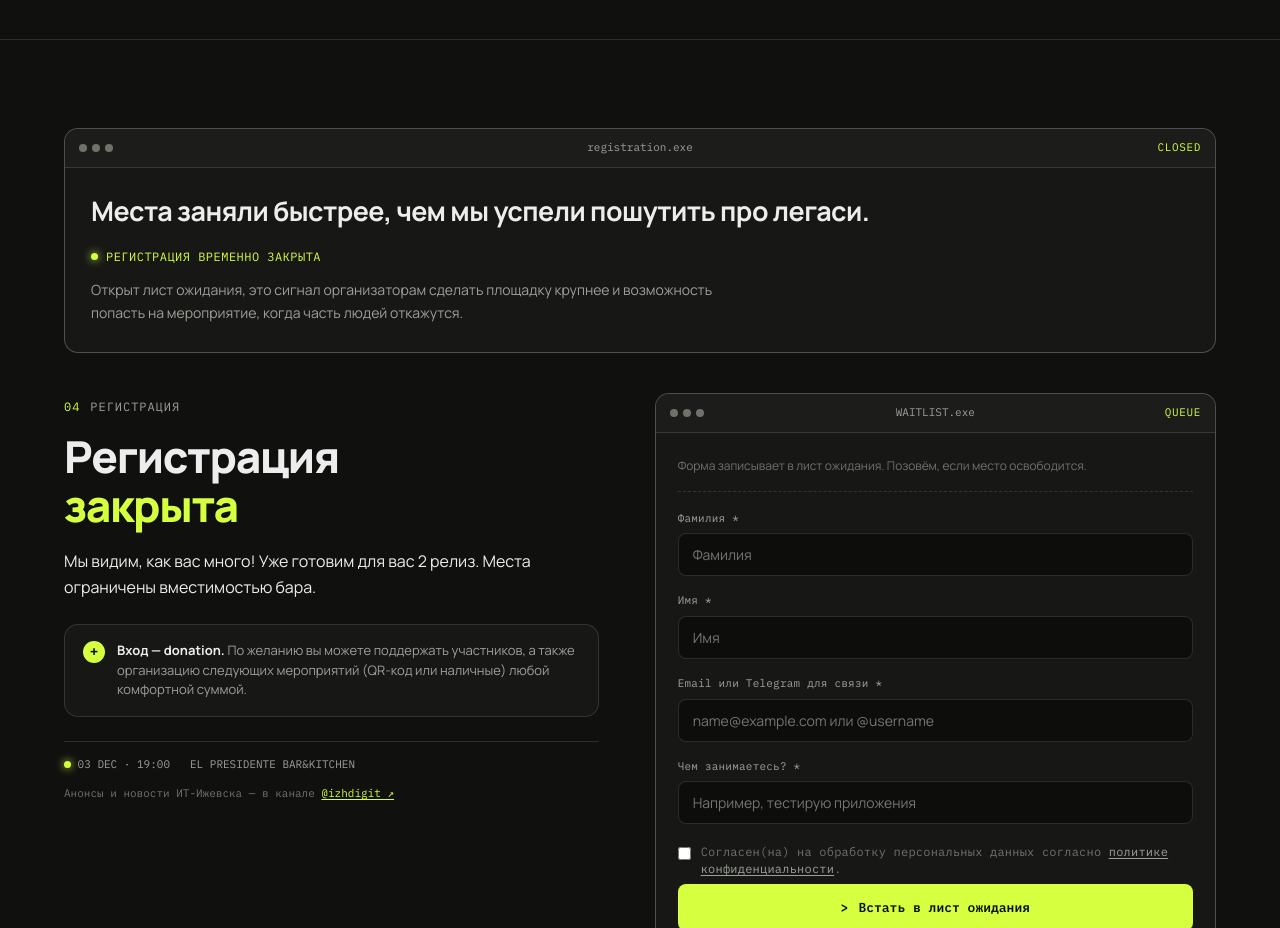
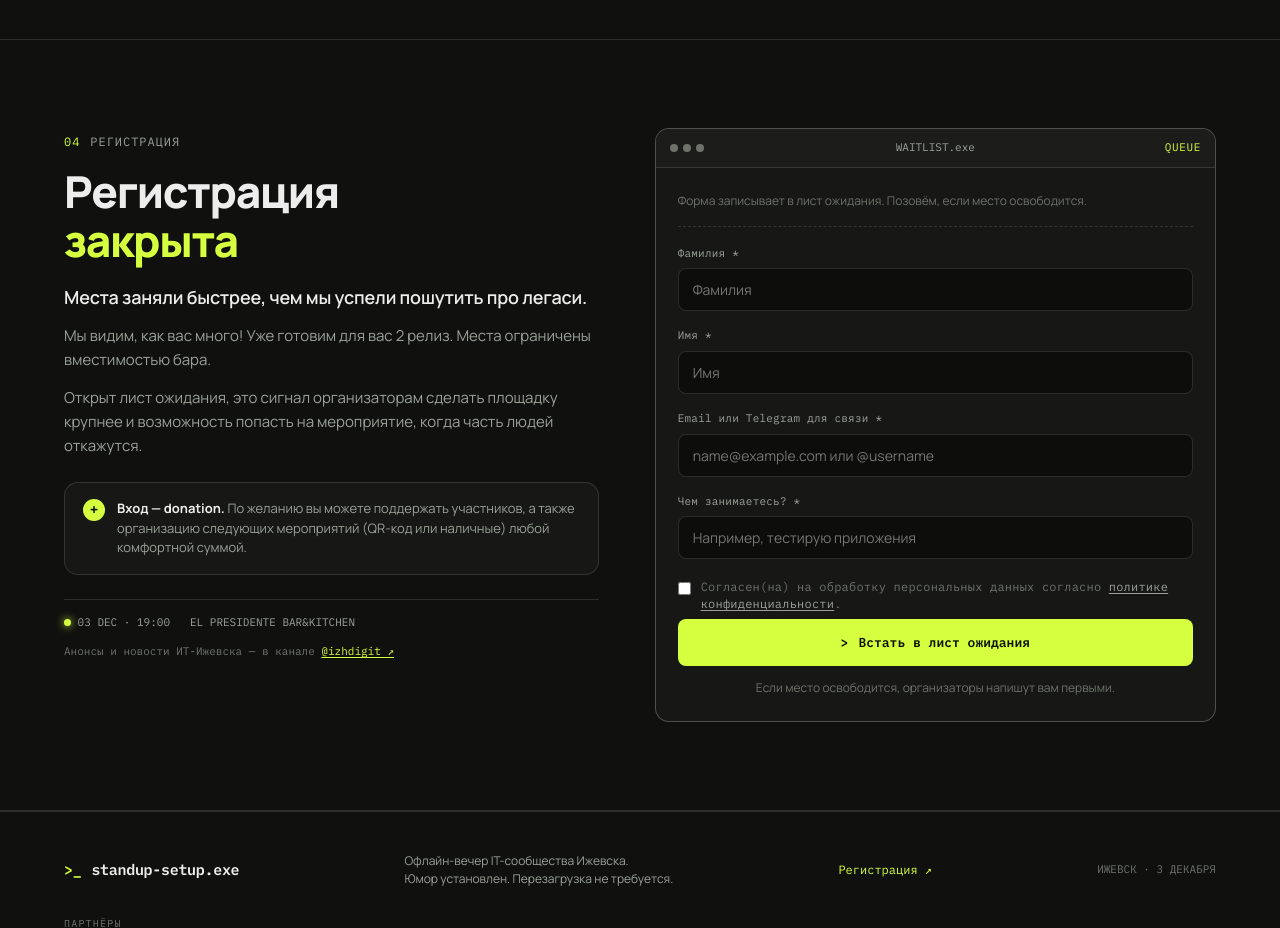
Before and after one commit to patriotina/matveeva-standup, a plain HTML site: page site/index.html in a window 1280 px wide. Shown: the part 2880-3808 px from the top of the page. Drawn offline with Linux system fonts and the light colour scheme.

Commit message:
Убрать карточку-объявление и встроить тексты в колонку регистрации
Карточка registration.exe / CLOSED над формой убрана: она дублировала
заголовок «Регистрация закрыта» и отодвигала форму вниз.

Тексты распределены по колонке в нужном порядке:
* «Места заняли быстрее, чем мы успели пошутить про легаси» — сразу под
  заголовком, крупнее остального (18px, светлый), это главная мысль;
* «Мы видим, как вас много! Уже готовим для вас 2 релиз. Места
  ограничены вместимостью бара» — следующим абзацем;
* «Открыт лист ожидания...» — перед блоком «Вход — donation».

Стили waitlist-notice/waitlist-body/waitlist-headline/waitlist-status/
waitlist-text удалены, вместо них registration-notes и
registration-lead. Класс status-dot в объявлении больше не используется.

```diff
--- a/site/index.html
+++ b/site/index.html
@@ -197,26 +197,15 @@
     </section>
 
     <section class="section registration-section" id="registration">
-      <div class="container">
-        <div class="waitlist-notice">
-          <div class="window-bar">
-            <div class="window-dots" aria-hidden="true"><i></i><i></i><i></i></div>
-            <span class="window-title mono">registration.exe</span>
-            <span class="window-meta mono">CLOSED</span>
-          </div>
-          <div class="waitlist-body">
-            <p class="waitlist-headline">Места заняли быстрее, чем мы успели пошутить про легаси.</p>
-            <p class="waitlist-status"><span class="status-dot"></span> Регистрация временно закрыта</p>
-            <p class="waitlist-text">Открыт лист ожидания, это сигнал организаторам сделать площадку крупнее и возможность попасть на мероприятие, когда часть людей откажутся.</p>
-          </div>
-        </div>
-      </div>
-
       <div class="container registration-layout">
         <div class="registration-copy">
           <p class="eyebrow"><span class="section-index">04</span> Регистрация</p>
           <h2>Регистрация<br><span class="accent-phrase">закрыта</span></h2>
-          <p>Мы видим, как вас много! Уже готовим для вас 2 релиз. Места ограничены вместимостью бара.</p>
+          <div class="registration-notes">
+            <p class="registration-lead">Места заняли быстрее, чем мы успели пошутить про легаси.</p>
+            <p>Мы видим, как вас много! Уже готовим для вас 2 релиз. Места ограничены вместимостью бара.</p>
+            <p>Открыт лист ожидания, это сигнал организаторам сделать площадку крупнее и возможность попасть на мероприятие, когда часть людей откажутся.</p>
+          </div>
           <div class="donation-note">
             <span class="donation-symbol" aria-hidden="true">+</span>
             <p><strong>Вход — donation. </strong> По желанию вы можете поддержать участников, а также организацию следующих мероприятий (QR-код или наличные) любой комфортной суммой.</p>
--- a/site/style.css
+++ b/site/style.css
@@ -687,49 +687,30 @@ h2 span {
   align-items: start;
 }
 
-/* Объявление о закрытии регистрации. Оформлено как ещё одно «окно»,
-   чтобы статус читался частью интерфейса, а не бегущей строкой. */
-.waitlist-notice {
-  background: var(--bg-card);
-  border: 1px solid var(--border-strong);
-  border-radius: var(--r-md);
-  overflow: hidden;
-  margin-bottom: 40px;
+/* Текстовый блок вместо карточки-объявления: регистрация закрыта, поэтому
+   статус встроен прямо в колонку, а не вынесен в отдельное окно. */
+.registration-notes {
+  display: flex;
+  flex-direction: column;
+  gap: 14px;
+  margin-bottom: 24px;
 }
 
-.waitlist-body {
-  padding: 26px 26px 28px;
+.registration-notes p {
+  font-size: 15px;
+  line-height: 1.6;
+  color: var(--text-muted);
+  max-width: 62ch;
 }
 
-/* Главная строка объявления: крупнее остального текста секции, потому что
-   это первое, что человек должен прочитать над формой. */
-.waitlist-headline {
-  font-size: clamp(21px, 2.1vw, 27px);
-  font-weight: 700;
-  line-height: 1.3;
-  letter-spacing: -0.02em;
+/* Первая фраза — та же мысль, что была заголовком объявления, поэтому
+   крупнее остальных и светлее: это главное, что нужно прочитать. */
+.registration-notes .registration-lead {
+  font-size: 18px;
+  line-height: 1.45;
+  font-weight: 600;
   color: var(--text);
-  max-width: 60ch;
-}
-
-.waitlist-status {
-  display: flex;
-  align-items: center;
-  gap: 8px;
-  margin-top: 18px;
-  font-family: var(--font-mono);
-  font-size: 12px;
-  letter-spacing: 0.04em;
-  color: var(--accent);
-  text-transform: uppercase;
-}
-
-.waitlist-text {
-  margin-top: 12px;
-  font-size: 14px;
-  line-height: 1.65;
-  color: var(--text-muted);
-  max-width: 74ch;
+  letter-spacing: -0.01em;
 }
 
 /* Пояснение в форме: с закрытой регистрацией заявка значит другое. */
```
